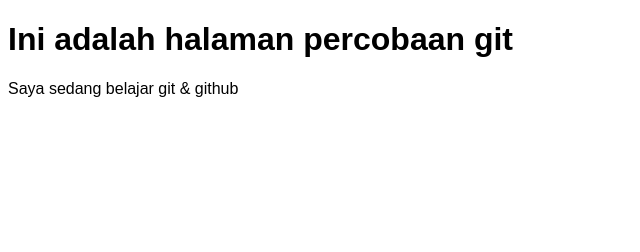
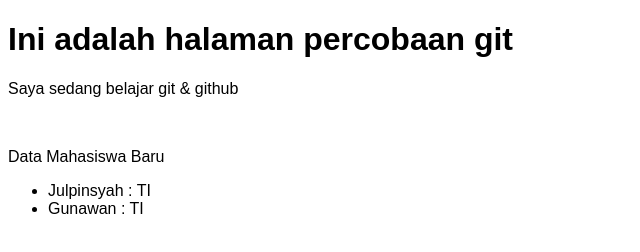
Before and after one commit to Julpinsyah/test-git, a plain HTML site: page index.html in a window 1280 px wide. Shown: the whole page, without its empty margins (0-640 px from the left). Drawn offline with Linux system fonts and the light colour scheme.

Commit message:
menambahkan list mahasiswa baru

```diff
--- a/index.html
+++ b/index.html
@@ -12,6 +12,12 @@
 <body>
     <h1>Ini adalah halaman percobaan git</h1>
     <p>Saya sedang belajar git & github</p>
+    <br>
+    <p>Data Mahasiswa Baru</p>
+    <ul>
+        <li>Julpinsyah : TI</li>
+        <li>Gunawan : TI</li>
+    </ul>
 
 </body>
 
```
